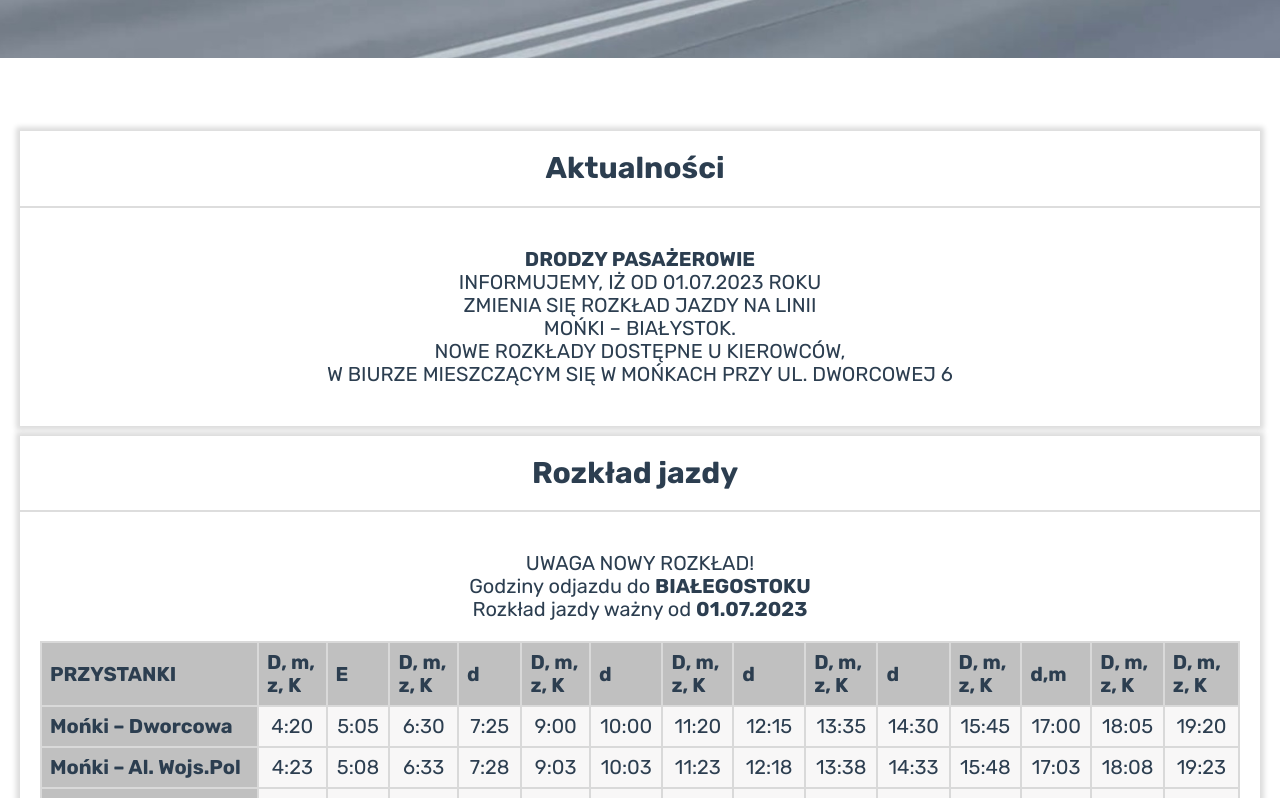
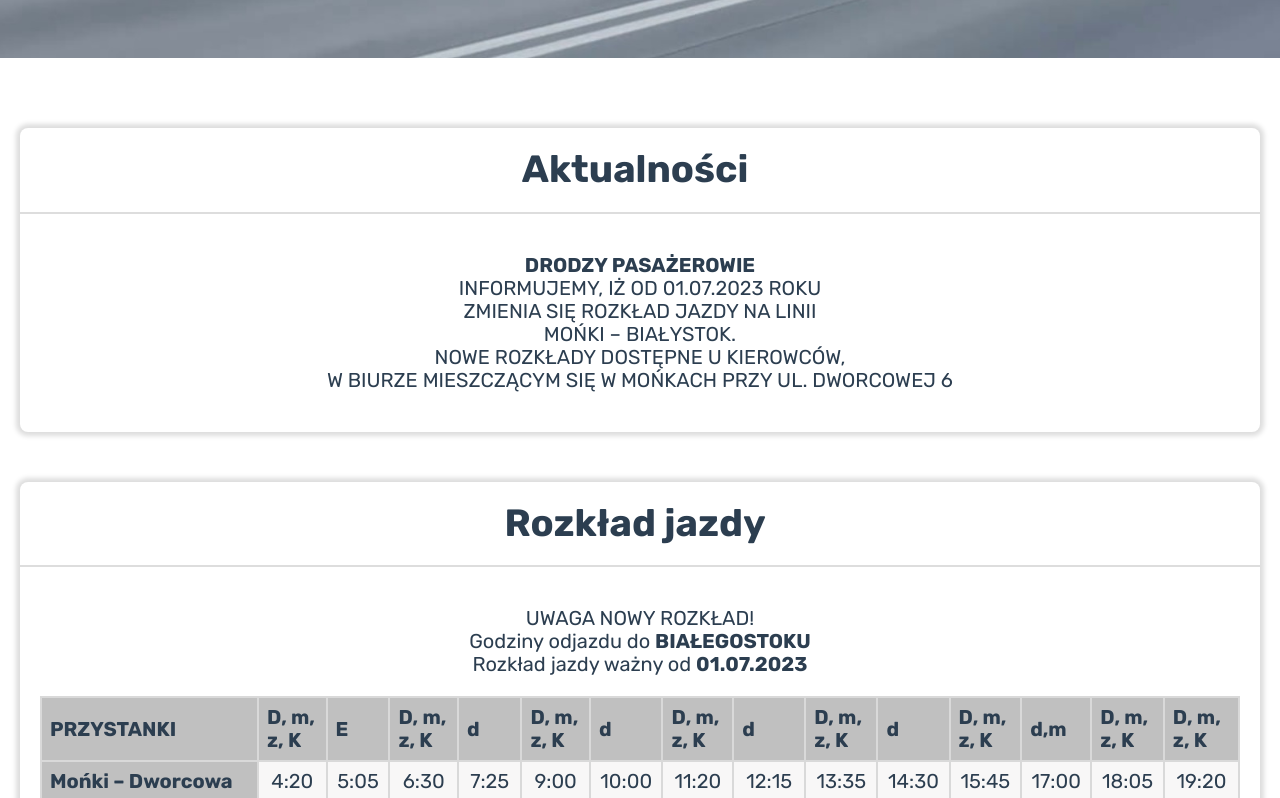
Before and after one commit to MarcinJankowski00/Kurier-Jankowscy-homepage-react, a React (Create React App) app: page / in a window 1280 px wide. Shown: the part 822-1620 px from the top of the page. Built offline with nearby package versions, Linux system fonts and the light colour scheme.

Commit message:
visual changes

```diff
--- a/src/Container/styled.js
+++ b/src/Container/styled.js
@@ -3,7 +3,6 @@ import styled from "styled-components";
 export const Main = styled.div`
     max-width: 1300px;
     padding: 20px;
-    padding-top: 63px;
     margin: 0 auto;
     @media (max-width: ${({ theme }) => theme.breakpoint.mobileMax}px) {
             padding-top: 32px;
--- a/src/Content/Flota/Window/index.js
+++ b/src/Content/Flota/Window/index.js
@@ -7,8 +7,6 @@ import { Container, Photo, Info, Item, Content, Title } from "./styled";
 const Window = (adress) => {
     const id = adress;
     const convertToNumber = +id.adress;
-
-
     const info = information[convertToNumber];
     const photos = images[convertToNumber];
 
--- a/src/Content/Flota/Window/styled.js
+++ b/src/Content/Flota/Window/styled.js
@@ -1,6 +1,7 @@
 import styled from "styled-components";
 
 export const Container = styled.div`
+    margin-top: 30px;
     height: 100%;
     width: 100%;
     display: grid;
--- a/src/Content/Flota/styled.js
+++ b/src/Content/Flota/styled.js
@@ -9,13 +9,13 @@ export const Container = styled.div`
 `;
 
 export const List = styled.div`
+    margin-top: 30px;
     padding-top: 0;
     padding-right: 14px;
     font-size: smaller;
     display: flex;
     flex-direction: column;
     align-items: center;
-    margin-top: 0;
     margin-bottom: 15.5%;
 
     @media (max-width: ${({ theme }) => theme.breakpoint.mobileMax}px) {
--- a/src/Section/styled.js
+++ b/src/Section/styled.js
@@ -1,9 +1,10 @@
 import styled from "styled-components";
 
 export const Segment = styled.section`
-    margin: 10px 0;
+    margin: 50px 0px;
     background-color: ${({ theme }) => theme.color.white};
     box-shadow: 0px 0px 5px 4px ${({ theme }) => theme.color.alto};
+    border-radius: 8px;
 `;
 
 export const Header = styled.div`
@@ -23,6 +24,7 @@ export const Header = styled.div`
 export const Title = styled.h2`
     margin: 0;
     text-align: center;
+    font-size: 38px;
 `;
 
 export const Content = styled.div`
```
